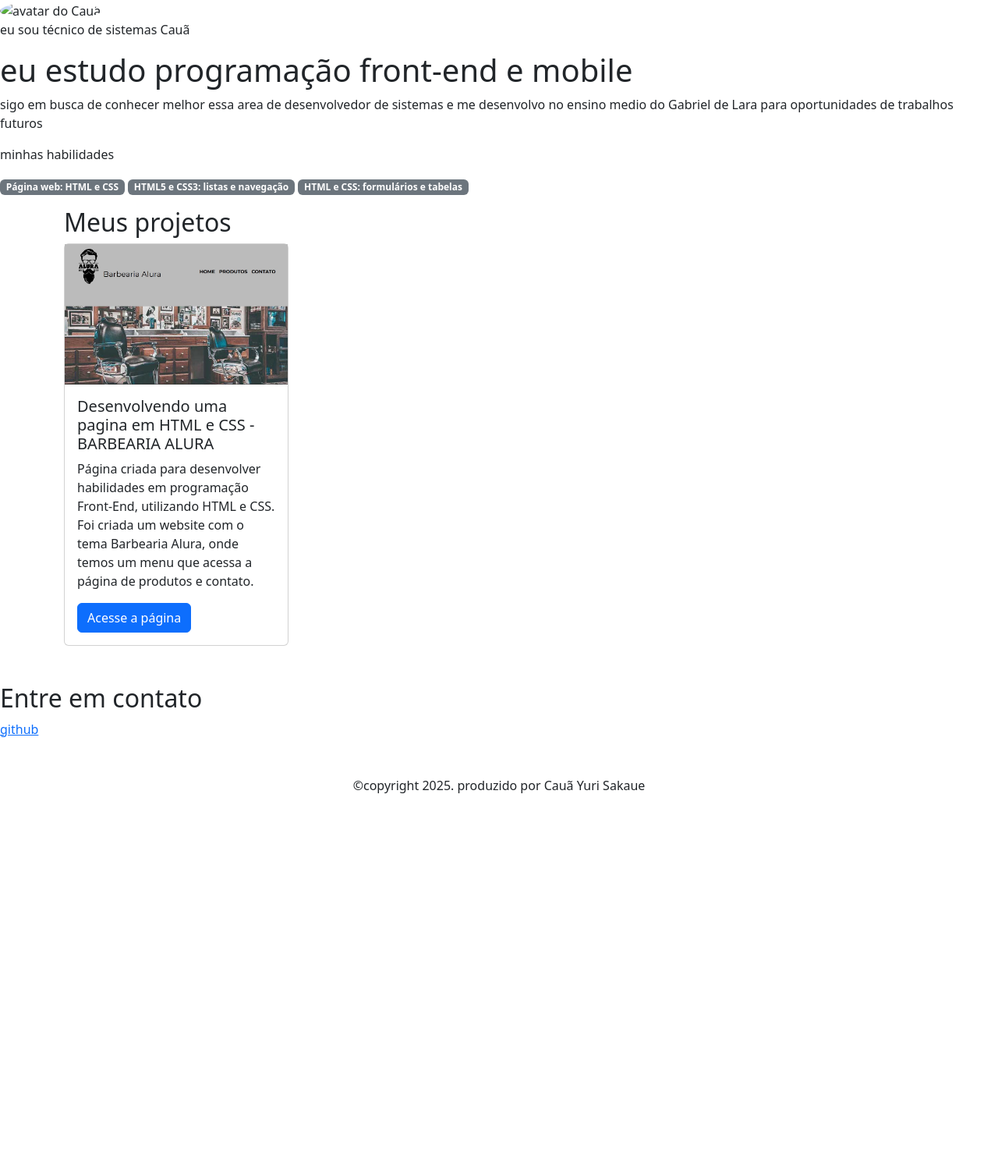
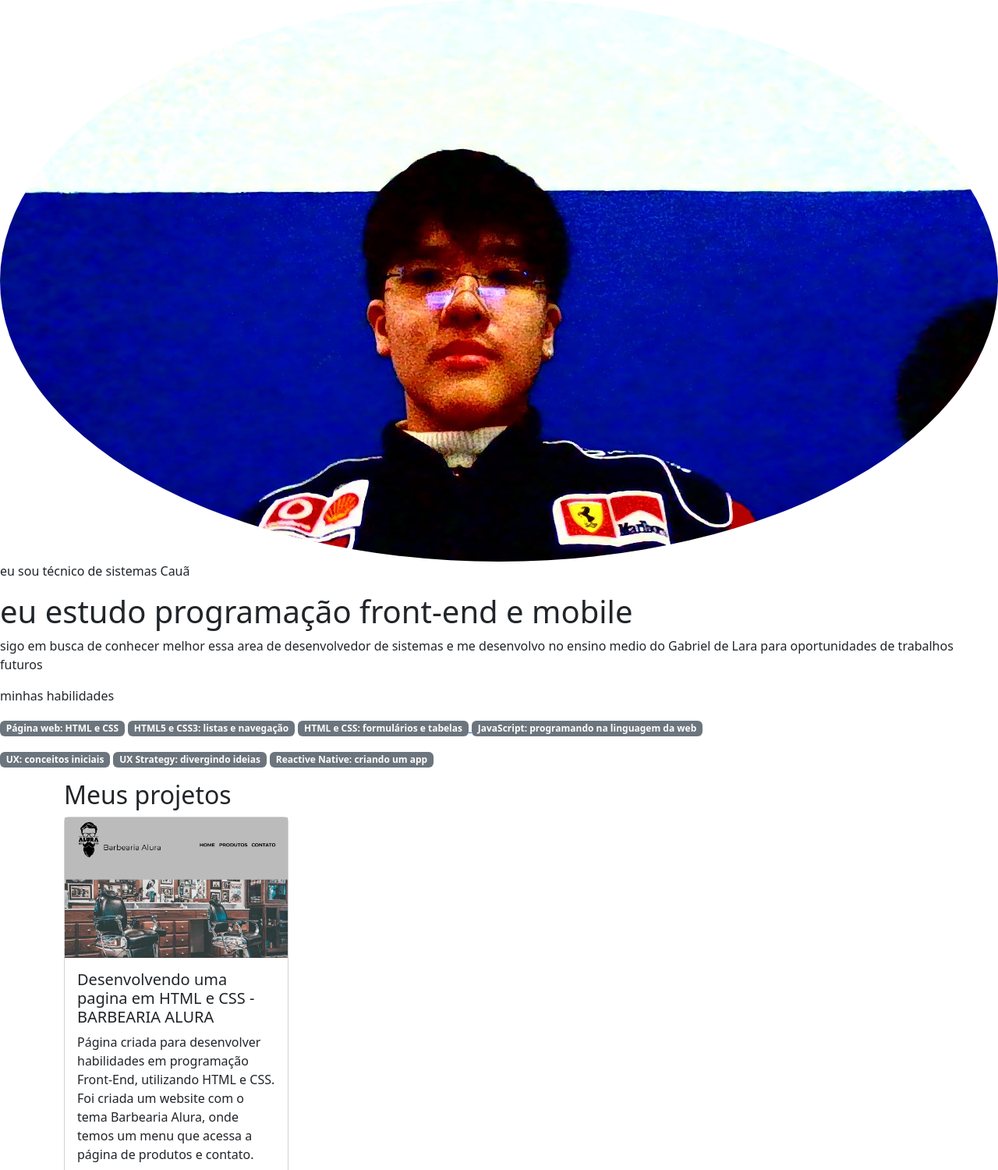
Before and after one commit to cauasakaue/portifolio, a plain HTML site: page index.html in a window 1280 px wide. Shown: the top 1500 px of the page at 78% size. Before the commit the page ends 1115 px from the top, so only its background shows below. Drawn offline with nearby package versions, Linux system fonts and the light colour scheme.

Commit message:
foto e certificado

```diff
--- a/index.html
+++ b/index.html
@@ -14,7 +14,7 @@
 
 <body>
     <header class="conteiner">
-        <img src="foto.jpg" alt="avatar do Cauã" srcset"" class="rounded-circle">
+        <img src="img/foto.jpg" alt="avatar do Cauã" srcset"" class="rounded-circle">
         <p>eu sou técnico de sistemas Cauã</p>
         <h1>eu estudo programação front-end e mobile</h1>
         <p>sigo em busca de conhecer melhor essa area de desenvolvedor de sistemas e me desenvolvo no
@@ -32,7 +32,21 @@
             <a href="doc/Certificado - Alura -  html e css parte 4.pdf" target="_blank">
                 <p class="badge bg-secondary">HTML e CSS: formulários e tabelas</p>
             </a>
+ <a class="habilidades" href="Unidade JavaScript_ programando na linguagem da web - Alura.pdf" target="_blank">
+                <p class="badge bg-secondary">JavaScript: programando na linguagem da web</p>
+            </a>
+        </div>
 
+        <div>
+            <a class="habilidades" href="Unidade UX_ entenda a experiência de usuário - Alura.pdf" target="_blank">
+                <p class="badge bg-secondary">UX: conceitos iniciais</p>
+            </a>
+            <a class="habilidades" href="Unidade JavaScript_ explorando a linguagem - Alura.pdf" target="_blank">
+                <p class="badge bg-secondary">UX Strategy: divergindo ideias</p>
+            </a>
+            <a class="habilidades" href="Unidade React Native_Alura.pdf" target="_blank">
+                <p class="badge bg-secondary">Reactive Native: criando um app</p>
+            </a>
 
         </div>
     </header>
```
Also changed, not shown: 4 other files.
